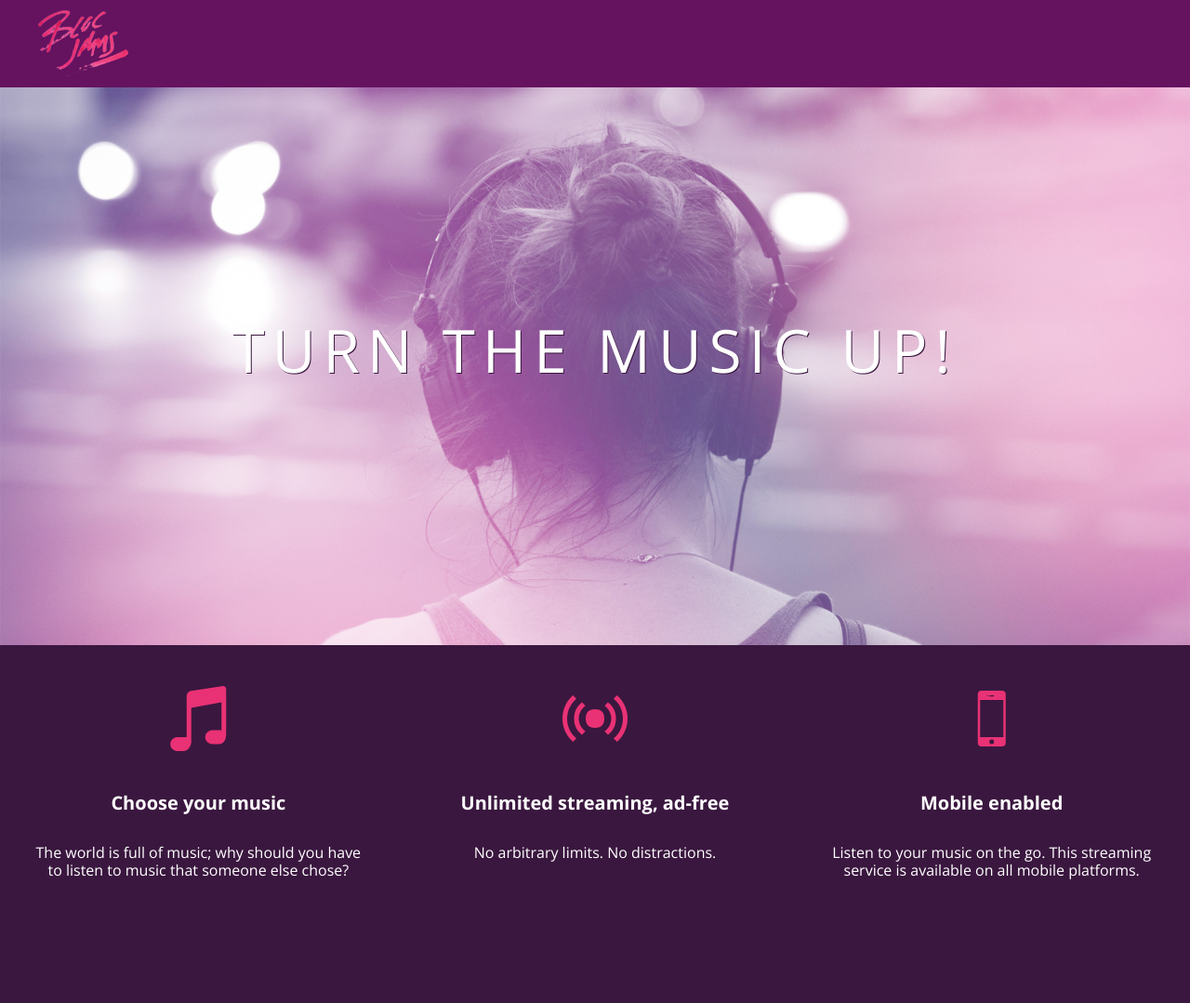
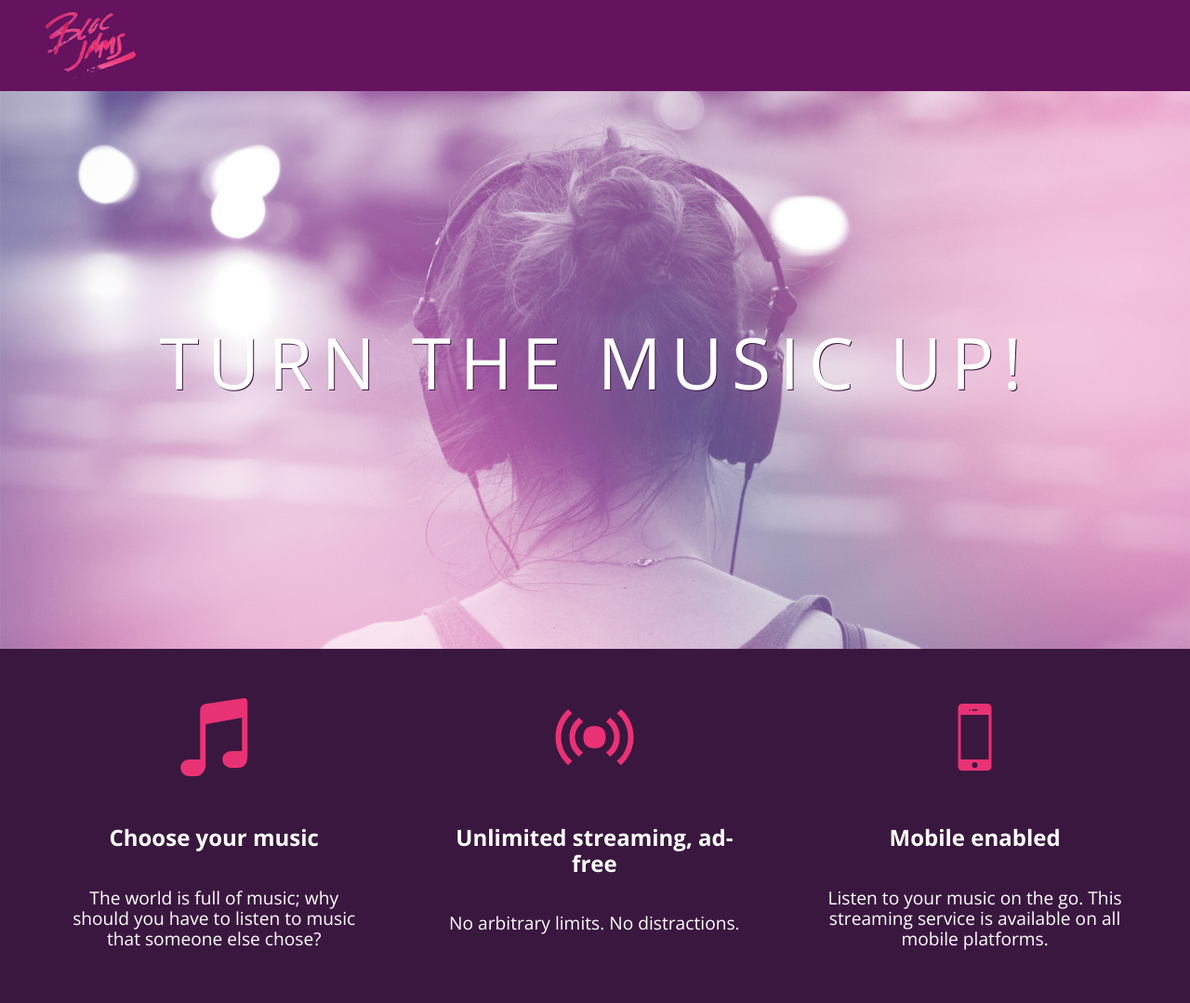
Before and after one commit to mhsu121/bloc-jams, a plain HTML site: page index.html in a window 1280 px wide. Shown: the whole page at 93% size. Before the commit the page ends 993 px from the top, so only its background shows below. Drawn offline with nearby package versions, Linux system fonts and the light colour scheme.

Commit message:
checkpoint-7-responsiveness completed

```diff
--- a/index.html
+++ b/index.html
@@ -2,10 +2,12 @@
 <html>
   <head>
     <title>Bloc Jams</title>
+    <meta name="viewport" content="width=device-width, initial-scale=1">
     <link rel="stylesheet" type="text/css" href="http://fonts.googleapis.com/css?family=Open+Sans:400,800,600,700,300">
     <link rel="stylesheet" type="text/css" href="http://code.ionicframework.com/ionicons/2.0.1/css/ionicons.min.css">
     <link rel="stylesheet" type="text/css" href="styles/normalize.css">
     <link rel="stylesheet" type="text/css" href="styles/main.css">
+    <link rel="stylesheet" type="text/css" href="styles/landing.css">
   </head>
 
   <body class="landing">
@@ -24,18 +26,18 @@
       </section>
 
       <!-- selling points -->
-      <section class="selling-points">
-        <div class="point">
+      <section class="selling-points container">
+        <div class="point column third">
           <span class="ion-music-note"></span>
           <h5 class="point-title">Choose your music</h5>
           <p class="point-description">The world is full of music; why should you have to listen to music that someone else chose?</p>
         </div>
-        <div class="point">
+        <div class="point column third">
           <span class="ion-radio-waves"></span>
           <h5 class="point-title">Unlimited streaming, ad-free</h5>
           <p class="point-description">No arbitrary limits. No distractions.</p>
         </div>
-        <div class="point">
+        <div class="point column third">
           <span class="ion-iphone"></span>
           <h5 class="point-title">Mobile enabled</h5>
           <p class="point-description">Listen to your music on the go. This streaming service is available on all mobile platforms.</p>
--- /dev/null
+++ b/styles/landing.css
@@ -0,0 +1,48 @@
+body.landing {
+     background-color: rgb(58,23,63);
+ }
+
+ .hero-content {
+     position: relative;
+     min-height: 600px;
+     background-image: url(../assets/images/bloc_jams_bg.jpg);
+     background-repeat: no-repeat;
+     background-position: center center;
+     background-size: cover;
+ }
+
+ .hero-content .hero-title {
+     position: absolute;
+     top: 40%;
+     -webkit-transform: translateY(-50%);
+     -moz-transform: translateY(-50%);
+     transform: translateY(-50%);
+     width: 100%;
+     text-align: center;
+     font-size: 4rem;
+     font-weight: 300;
+     text-transform: uppercase;
+     letter-spacing: 0.5rem;
+     text-shadow: 1px 1px 0px rgb(58,23,63);
+ }
+
+ .selling-points {
+     position: relative;
+ }
+
+ .point {
+     position: relative;
+     padding: 2rem;
+     text-align: center;
+ }
+
+ .point .point-title {
+     font-size: 1.25rem;
+ }
+
+ .ion-music-note,
+ .ion-radio-waves,
+ .ion-iphone {
+     color: rgb(233,50,117);
+     font-size: 5rem;
+ }
--- a/styles/main.css
+++ b/styles/main.css
@@ -1,3 +1,9 @@
+*, *::before, *::after {
+    -moz-box-sizing: border-box;
+    -webkit-box-sizing: border-box;
+    box-sizing: border-box;
+}
+
 html {
      height: 100%; /* makes sure our HTML takes up 100% of the browser window */
      font-size: 100%;
@@ -7,10 +13,6 @@ html {
      font-family: 'Open Sans'; /* sets our font to the "Open Sans" typeface */
      color: white;             /* sets the text color to white */
      min-height: 100%;         /* says the height of the body must be, at minimum, 100% of the window */
- }
-
- body.landing {
-     background-color: rgb(58,23,63); /* sets the background color to an RGB value (see below) */
  }
 
 .navbar {
@@ -23,55 +25,35 @@ html {
     left: 2rem;
 }
 
-.hero-content {
-    position: relative; /* positioning will be explained in a resource */
-    min-height: 600px;  /* hero content element must be _at least_ 600 pixels */
-    background-image: url(../assets/images/bloc_jams_bg.jpg);
-    background-repeat: no-repeat;
-    background-position: center center;
-    background-size: cover;
+.container {
+    margin: 0 auto;
+    max-width: 64rem;
 }
 
-.hero-content .hero-title {
-    position: absolute;             /* positioning will be explained in a resource */
-    top: 40%;                       /* positioning will be explained in a resource */
-    -webkit-transform: translateY(-50%);
-    -moz-transform: translateY(-50%);
-    -ms-transform: translateY(-50%);
-    transform: translateY(-50%);
-    width: 100%;                    /* makes sure the title inhabits the full width of its container */
-    text-align: center;             /* aligns text in the horizontal center of the element */
-    font-size: 4rem;                /* specifies the size of the font in root em units */
-    font-weight: 300;               /* makes the font thinner or lighter weight */
-    text-transform: uppercase;      /* transforms the text to be all uppercase lettering */
-    letter-spacing: 0.5rem;         /* puts 0.5 root ems worth of space between each letter */
-    text-shadow: 1px 1px 0px rgb(58,23,63); /* creates a shadow underneath the text for readability over the image */
-}
+ /* Medium and small screens (640px) */
+ @media (min-width: 640px) {
+    html { font-size: 112%;
+    }
+    .column {
+        float: left;
+        padding-left: 1rem;
+        padding-right: 1rem;
+    }
+    .column.full { width: 100%;
+    }
+    .column.two-thirds { width: 66.7%;
+    }
+    .column.half { width: 50%;
+    }
+    .column.third { width: 33.3%;
+    }
+    .column.fourth { width: 25%;
+    }
+    .column.flow-opposite { float: right;
+    }
+ }
 
-.selling-points {
-    position: relative;
-    display: table;
-    width: 100%;
-    -webkit-box-sizing: border-box;
-    -moz-box-sizing: border-box;
-    box-sizing: border-box; /* we'll explain this in a resource */
-}
-
-.point {
-    display: table-cell;
-    position: relative;
-    width: 33.3%;
-    padding: 2rem;
-    text-align: center;
-}
-
-.point .point-title {
-    font-size: 1.25rem;
-}
-
-.ion-music-note,
-.ion-radio-waves,
-.ion-iphone {
-    color: rgb(233,50,117);
-    font-size: 5rem;
-}
+ /* Large screens (1024px) */
+ @media (min-width: 1024px) {
+    html { font-size: 120%; }
+ }
```
